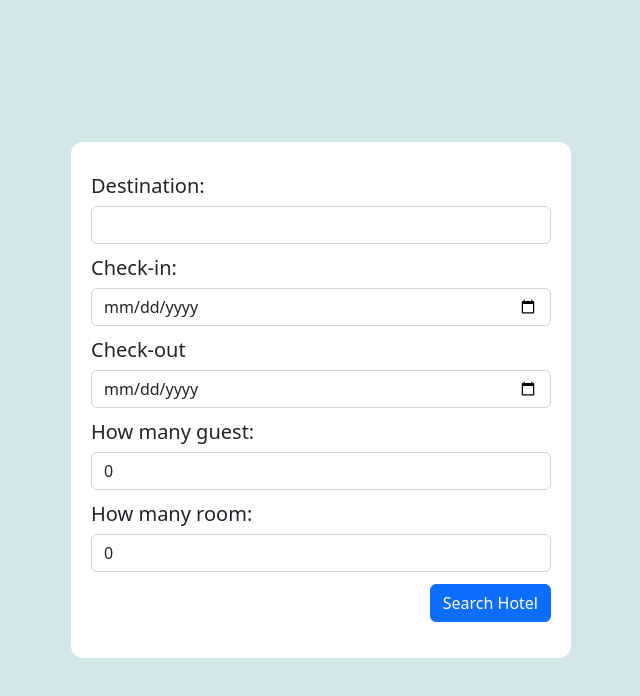
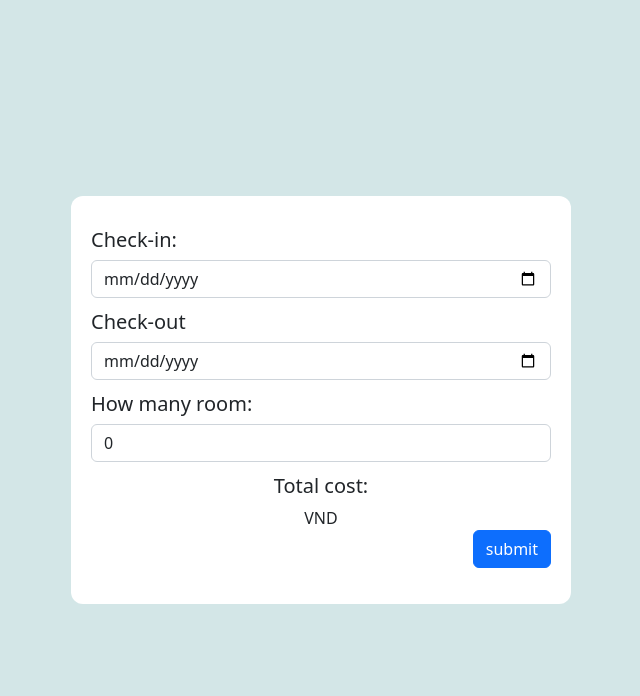
Before and after one commit to issoe/booking-room, a React (Create React App) app in the folder react-frontend/: page /creatbooking in a window 1280 px wide. Shown: the top 696 px of the page, without its empty margins (319-959 px from the left). Built offline with nearby package versions, Linux system fonts and the light colour scheme.

Commit message:
rerout đăng nhập

```diff
--- a/react-frontend/src/component/Card/RoomCard.js
+++ b/react-frontend/src/component/Card/RoomCard.js
@@ -1,10 +1,14 @@
 import React from "react";
 import "./RoomCard.css";
+import { useParams, useNavigate} from "react-router-dom";
 
 function RoomCard(props) {
-
+    const navigate = useNavigate();
     return (
-        <div className="CompactRoomCard" layoutId="expandableCard" onClick={()=>{}}>
+        <div
+        className="CompactRoomCard"
+        layoutId="expandableCard"
+        onClick={() => navigate('/creatbooking')}>
             <div className="infor">
                 <img src={props.png} className = 'rounded'/>
                 <div >
--- a/react-frontend/src/component/CreatBooking.css
+++ b/react-frontend/src/component/CreatBooking.css
@@ -20,6 +20,10 @@
     background: #ffffff;
 }
 
+.cost {
+    text-align: center;
+}
+
 .Booking h3 {
     font-size: 20px;
     margin-bottom: 8px;
--- a/react-frontend/src/component/CreatBooking.js
+++ b/react-frontend/src/component/CreatBooking.js
@@ -18,7 +18,7 @@ function CreatBooking({}) {
             <div className='CreatBooking'>
             <div className='Booking'>
                 <form className='mb-3 '>
-                    <h3>Destination:</h3>
+                    {/* <h3>Destination:</h3>
                     <input
                         className="form-control"
                         list='city'
@@ -32,7 +32,7 @@ function CreatBooking({}) {
                         <option value="Hà Nội"/>
                         <option value="Sài Gòn"/>
                         <option value="Đà Nẵng"/>
-                    </datalist>
+                    </datalist> */}
 
                     <h3>Check-in:</h3>
                     <input
@@ -50,7 +50,7 @@ function CreatBooking({}) {
                         value={check_out_date}
                         onChange = {(e) => setCout(e.target.value)}
                         />
-                    <h3>How many guest:</h3>
+                    {/* <h3>How many guest:</h3>
                     <input
                         className="form-control"
                         type="number" min="1"
@@ -58,7 +58,7 @@ function CreatBooking({}) {
                         name='guest_amount'
                         value={guest_amount}
                         onChange = {(e) => setGuestAmount(e.target.value)}
-                        />
+                        /> */}
                     <h3>How many room:</h3>
                     <input
                         className="form-control"
@@ -70,11 +70,16 @@ function CreatBooking({}) {
                         onChange = {(e) => setRoomAmount(e.target.value)}
                         />
                     <div className='submit'>
+                    <div className='cost'>
+                        <h3>Total cost:</h3>
+                        {}
+                        <span>VND</span>
+                    </div>
                     <button
                         className='btn btn-primary'
                         onClick={submitClick}
                         >
-                            Search Hotel
+                            submit
                     </button>
                     </div>
                 </form>
--- a/react-frontend/src/component/LoginPage.js
+++ b/react-frontend/src/component/LoginPage.js
@@ -45,7 +45,7 @@ function LoginPage() {
                 className="btn btn-success w-100"
                 type="submit"
                 value="SIGN IN"
-                onClick={() => {navigate('/creatbooking');}}/>
+                onClick={() => {navigate('/AdminPage');}}/>
 
         </form>
         </div>
```
